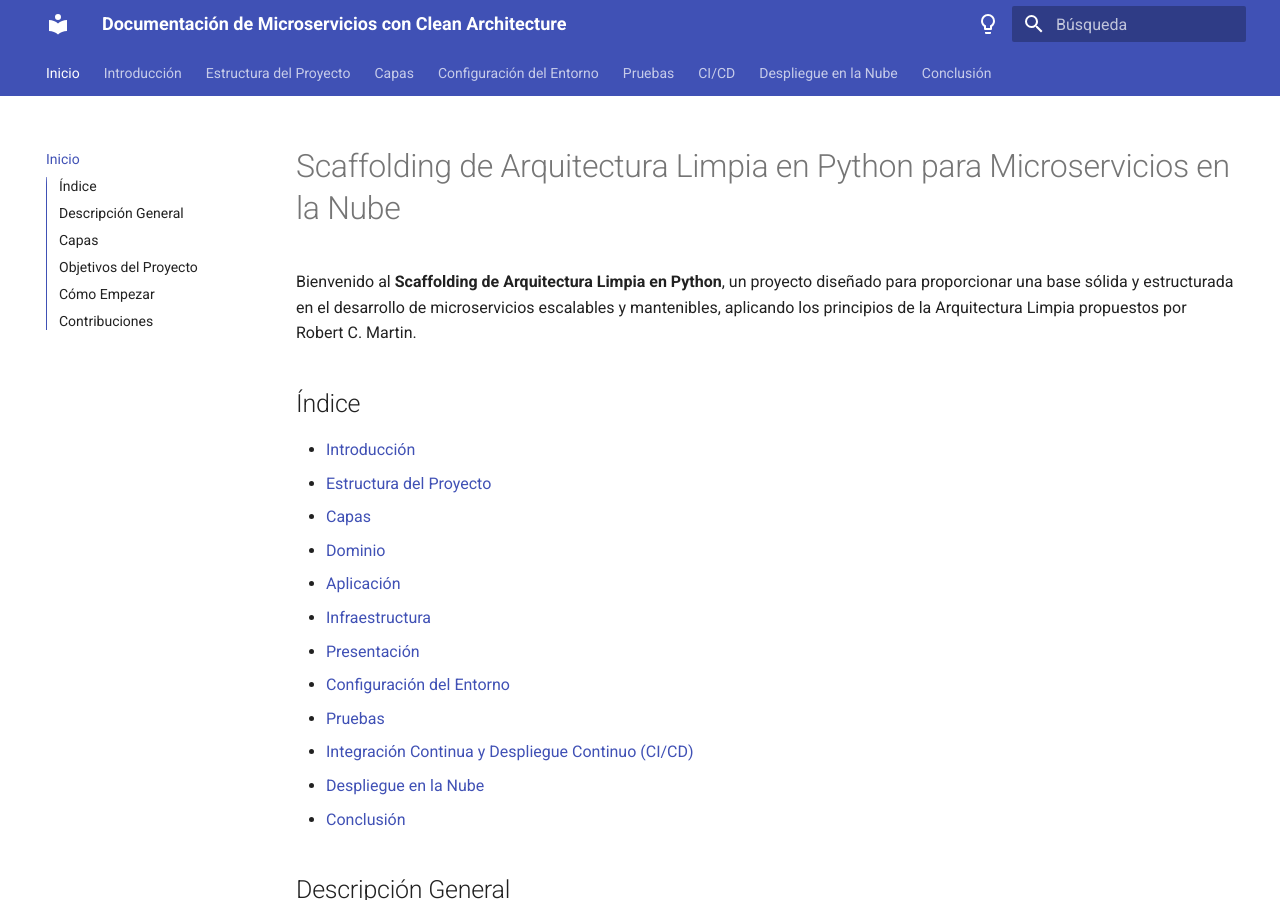
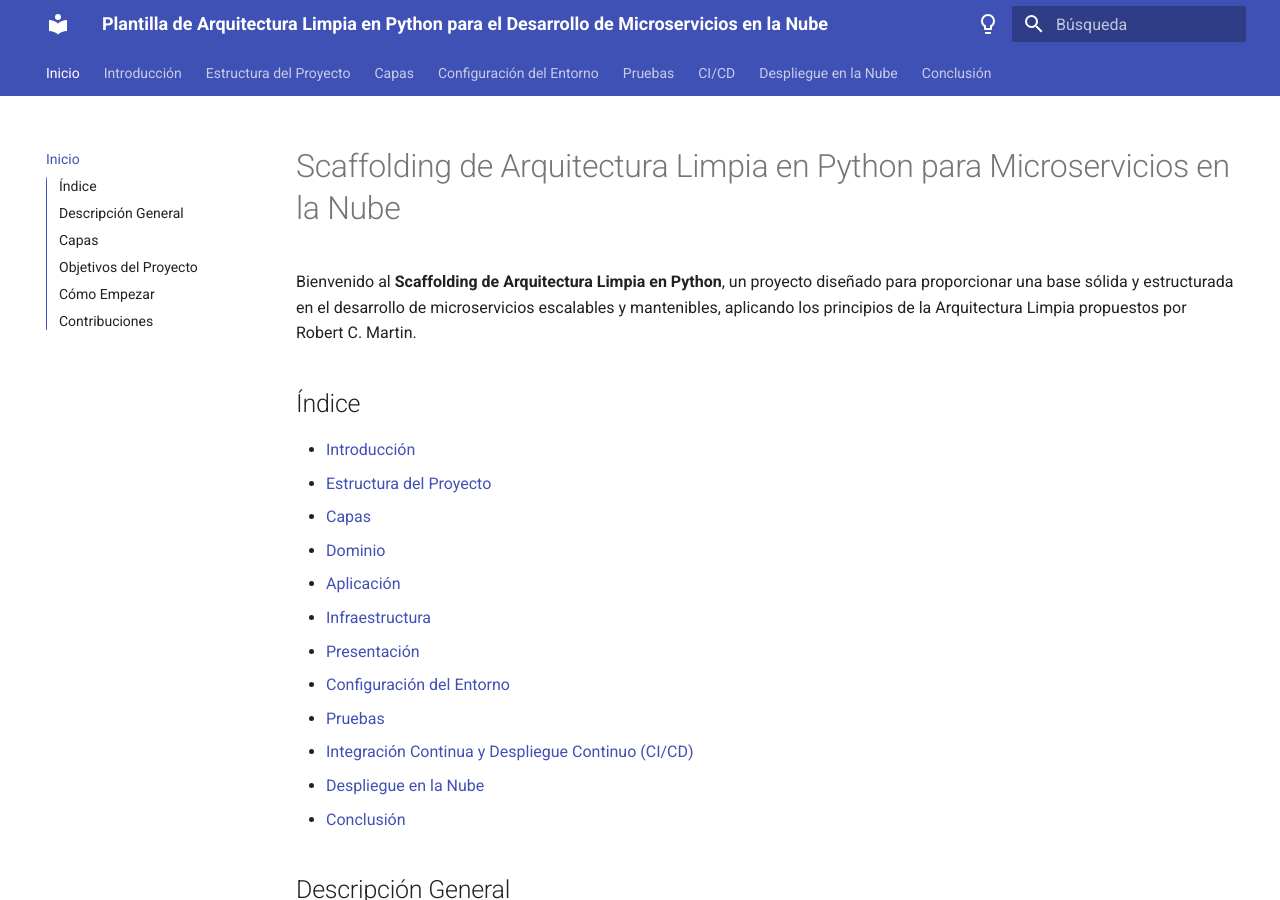
Before and after one commit to jarciahdz/clean-architecture-docs-microservices-in-python, an MkDocs documentation site: the page built from docs/index.md, in a window 1280 px wide and 900 px high. Built offline with MkDocs 1.6.1 and Material for MkDocs 9.7.7, drawn with Linux system fonts in a browser that asks for light colours.

Commit message:
Ajustes titulo mkdocks.yml

```diff
--- a/mkdocs.yml
+++ b/mkdocs.yml
@@ -1,4 +1,4 @@
-site_name: "Documentación de Microservicios con Clean Architecture"
+site_name: "Plantilla de Arquitectura Limpia en Python para el Desarrollo de Microservicios en la Nube"
 site_url: "https://github.com/jarciahdz/clean-architecture-docs-microservices-in-python"
 theme:
   name: 'material'
```
